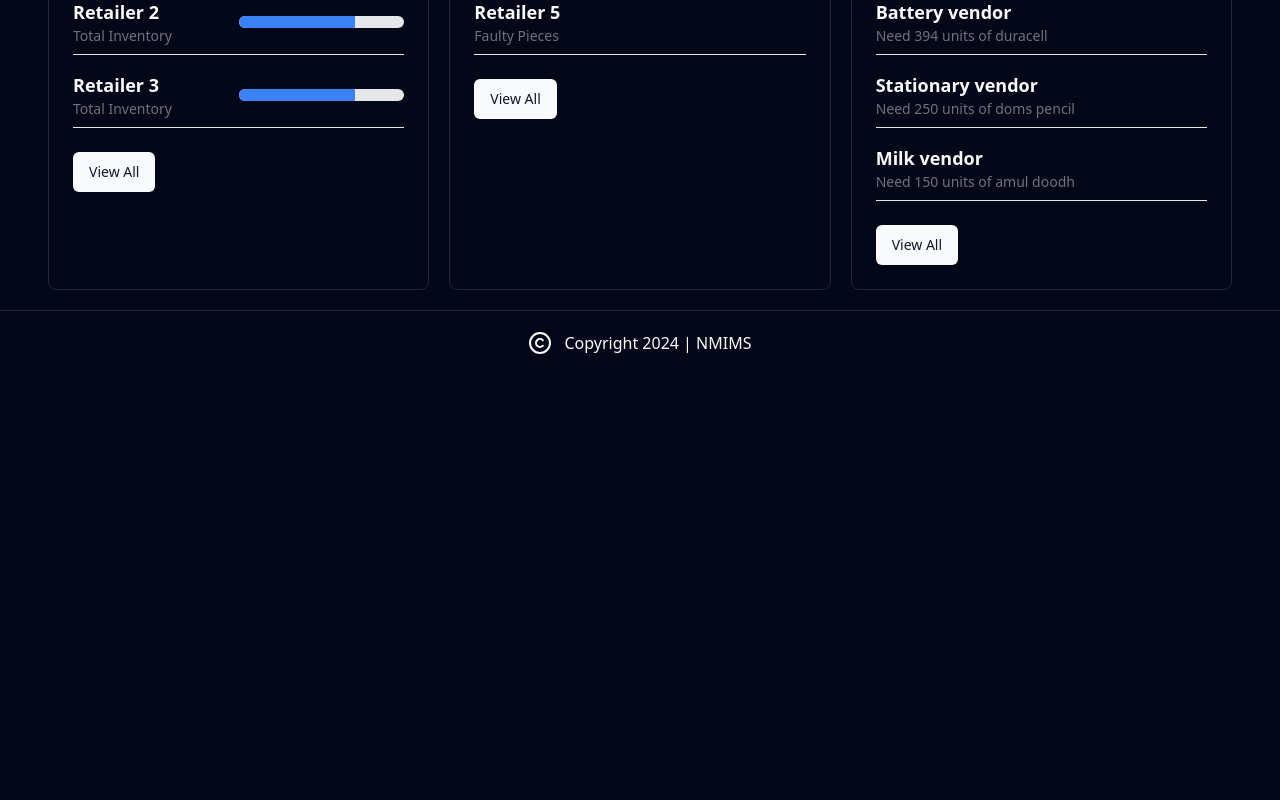
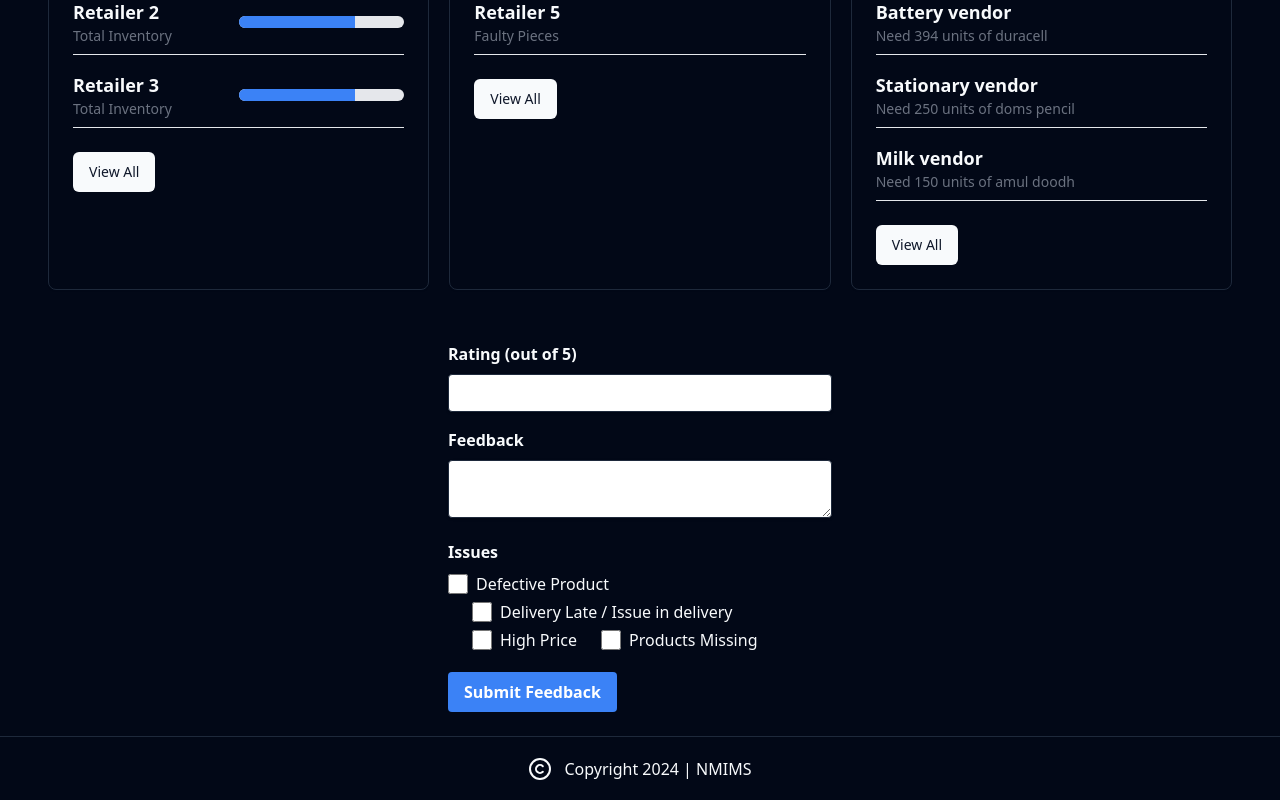
Before and after one commit to AkshadGawde/hackathon, a React (Vite) app: page /account in a window 1280 px wide. Shown: the part 320-1120 px from the top of the page. Before the commit the page ends 800 px from the top, so only its background shows below. Built offline with nearby package versions, Linux system fonts and the light colour scheme; no server answers; sample sign-in values are in the browser's storage.

Commit message:
feedback form complete

```diff
--- a/src/Pages/Student/Account.jsx
+++ b/src/Pages/Student/Account.jsx
@@ -5,6 +5,7 @@ import { Button } from "@/Components/ui/button";
 import { ResponsiveContainer } from "recharts";
 import Footer from "@/Components/Footer";
 import Nav from "../../Components/Nav";
+import FeedbackForm from "./FeedbackForm";
 
 const Account = () => {
   const navigate = useNavigate();
@@ -174,6 +175,7 @@ const Account = () => {
           </Card>
         </div>
       </div>
+      <FeedbackForm/>
       <Footer />
     </>
   );
--- a/src/Pages/Student/Attendance/Attendance.jsx
+++ b/src/Pages/Student/Attendance/Attendance.jsx
@@ -51,6 +51,7 @@ const Attendance = () => {
 
   const [filteredConnections, setFilteredConnections] = useState(initialConnectionData);
   const [searchQuery, setSearchQuery] = useState("");
+  const [deliveryStatus, setDeliveryStatus] = useState({});
 
   useEffect(() => {
     // Filter connections based on search query
@@ -59,6 +60,20 @@ const Attendance = () => {
     );
     setFilteredConnections(filtered);
   }, [searchQuery]);
+
+  const addDelivery = (id) => {
+    setDeliveryStatus({ ...deliveryStatus, [id]: "inProgress" });
+  };
+
+  const completeDelivery = (id) => {
+    setDeliveryStatus({ ...deliveryStatus, [id]: "completed" });
+    setDeliveryStatus({});
+  };
+
+  const abortDelivery = (id) => {
+    setDeliveryStatus({ ...deliveryStatus, [id]: "aborted" });
+    setDeliveryStatus({});
+  };
 
   return (
     <>
@@ -91,15 +106,15 @@ const Attendance = () => {
                 </div>
                 <div>
                   <h2 className="text-lg text-blue-500 font-semibold">{person.name}</h2>
-                  <p className="text-gray-600">{person.occupation}</p>
+                  <p className="text-blue-600">{person.occupation}</p>
                 </div>
               </div>
               <div className="flex justify-between items-center">
                 <div className="flex flex-col">
-                  <p className="text-gray-600">
+                  <p className="text-blue-600">
                     Connections: {person.connections}
                   </p>
-                  <p className="text-gray-600">
+                  <p className="text-blue-600">
                     Items Sold: {person.itemsSold}
                   </p>
                 </div>
@@ -114,14 +129,33 @@ const Attendance = () => {
                   </div>
                 </div>
               </div>
-              <button
-  className="flex items-center text-blue-500 mt-2"
-  onClick={() => alert("Message button clicked")}
->
-  <FiUserPlus className="mr-1" />
-  Message
-</button>
-
+              {(deliveryStatus[person.id] === undefined || deliveryStatus[person.id] === "pending") && (
+                <div className="mt-2">
+                  <button
+                    className="flex items-center text-green-500"
+                    onClick={() => addDelivery(person.id)}
+                  >
+                    <FiUserPlus className="mr-1" />
+                    Add Delivery
+                  </button>
+                </div>
+              )}
+              {deliveryStatus[person.id] === "inProgress" && (
+                <div className="mt-2">
+                  <button
+                    className="bg-green-500 text-white px-3 py-1 rounded-md mr-2"
+                    onClick={() => completeDelivery(person.id)}
+                  >
+                    Complete Delivery
+                  </button>
+                  <button
+                    className="bg-red-500 text-white px-3 py-1 rounded-md"
+                    onClick={() => abortDelivery(person.id)}
+                  >
+                    Abort Delivery
+                  </button>
+                </div>
+              )}
             </div>
           ))}
         </div>
--- /dev/null
+++ b/src/Pages/Student/FeedbackForm.jsx
@@ -0,0 +1,93 @@
+import React from 'react'
+import Nav from '../../Components/Nav'
+import { useForm } from 'react-hook-form'
+const FeedbackForm = () => {
+
+    const { register, handleSubmit } = useForm();
+
+    const onSubmit = (data) => {
+        console.log(data);
+    }
+
+
+  return (
+    <form onSubmit={handleSubmit(onSubmit)} className="max-w-sm mx-auto mt-8">
+    <div className="mb-4">
+      <label htmlFor="rating" className="block font-bold mb-2">
+        Rating (out of 5)
+      </label>
+      <input
+        type="number"
+        id="rating"
+        name="rating"
+        {...register("rating")}
+        className="shadow appearance-none border rounded w-full py-2 px-3 leading-tight focus:outline-none focus:shadow-outline"
+      />
+    </div>
+    <div className="mb-4">
+      <label htmlFor="feedback" className="block font-bold mb-2">
+        Feedback
+      </label>
+      <textarea
+        id="feedback"
+        name="feedback"
+        {...register("feedback")}
+        className="shadow appearance-none border rounded w-full py-2 px-3  leading-tight focus:outline-none focus:shadow-outline"
+      ></textarea>
+    </div>
+    <div className="mb-4">
+      <p className="block font-bold mb-2">Issues</p>
+      <label className="inline-flex items-center">
+        <input
+          type="checkbox"
+          name="issues"
+          value="Issue 1"
+          {...register("issues")}
+          className="form-checkbox text-indigo-600 h-5 w-5"
+        />
+        <span className="ml-2">Defective Product</span>
+      </label>
+      <label className="inline-flex items-center ml-6">
+        <input
+          type="checkbox"
+          name="issues"
+          value="Issue 2"
+          {...register("issues")}
+          className="form-checkbox text-indigo-600 h-5 w-5"
+        />
+        <span className="ml-2">Delivery Late / Issue in delivery</span>
+      </label>
+      <label className="inline-flex items-center ml-6">
+        <input
+          type="checkbox"
+          name="issues"
+          value="Issue 3"
+          {...register("issues")}
+          className="form-checkbox text-indigo-600 h-5 w-5"
+        />
+        <span className="ml-2">High Price</span>
+      </label>
+      <label className="inline-flex items-center ml-6">
+        <input
+          type="checkbox"
+          name="issues"
+          value="Issue 4"
+          {...register("issues")}
+          className="form-checkbox text-indigo-600 h-5 w-5"
+        />
+        <span className="ml-2">Products Missing</span>
+      </label>
+    </div>
+    <div className="mb-6">
+      <button
+        type="submit"
+        className="bg-blue-500 hover:bg-blue-700 text-white font-bold py-2 px-4 rounded focus:outline-none focus:shadow-outline"
+      >
+        Submit Feedback
+      </button>
+    </div>
+  </form>
+  )
+}
+
+export default FeedbackForm
```
